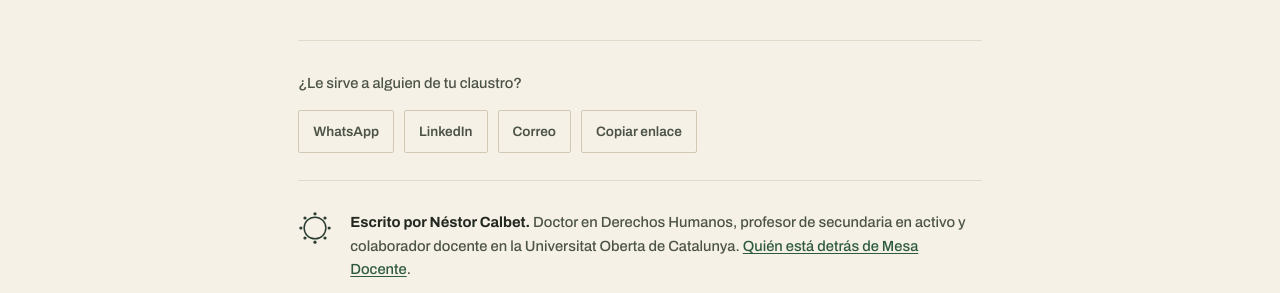
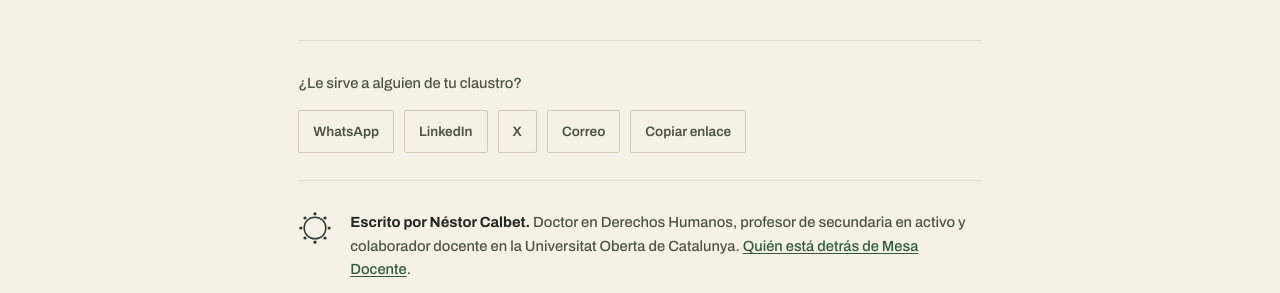
Before and after one commit to ncalbet/blog-docentes, a Jekyll site: the page built from _posts/2026-07-08-bienvenida.md, in a window 1280 px wide. Shown: the part 1040-1333 px from the top of the page. Built offline with Jekyll 4.4.1, drawn with Linux system fonts in a browser that asks for light colours.

Commit message:
La tarjeta al compartir lleva la marca, y añade X a los botones
Al compartir un artículo salía el retrato del autor: quien comparte comparte la
publicación, y una cara sin contexto en una previsualización de WhatsApp
desorienta más de lo que ayuda. Ahora va una tarjeta de marca de 1200x630 (la
proporción que esperan las redes), con el motivo de la mesa, el nombre y el
lema, en los colores del sitio. El texto queda dentro del cuadrado central para
que los clientes que recortan no se lleven los bordes.

Afecta a WhatsApp, LinkedIn y X por igual: los tres leen la misma og:image.

El retrato sigue donde le toca, en /sobre/.

Co-Authored-By: Claude Opus 5 <noreply@anthropic.com>

```diff
--- a/_config.yml
+++ b/_config.yml
@@ -15,13 +15,17 @@ baseurl: ""
 # `defaults` cada pàgina neix amb `page.image` i sí que l'emet. Un `og:image` absent es
 # detecta mirant l'HTML servit, no els logs.
 #
-# PENDENT: una targeta 1200x630 pròpia. Ara hi ha el retrat, que és quadrat i les xarxes
-# l'escapcen pels costats; serveix, però no és el que toca.
+# Hi va la MARCA i no el retrat: qui comparteix un article comparteix la publicació, i una
+# cara sense context en una previsualització de WhatsApp desorienta més que ajuda.
+# La targeta és 1200x630 —la proporció que esperen les xarxes— i el text hi queda dins del
+# quadrat central, perquè els clients que escapcen no se n'emportin les vores.
+# Es va generar amb Chrome headless a partir d'un HTML de disseny; si algun dia canvia el
+# lema o la marca, cal tornar-la a generar (no és un fitxer que es pugui editar a mà).
 defaults:
   - scope:
       path: ""
     values:
-      image: /assets/img/nestor-calbet.jpg
+      image: /assets/img/mesa-docente-card.png
 
 # Autoria: PERSONA, no marca. Mesa Docente és la publicació; qui signa és una persona
 # amb ORCID. Amb `name` de marca, el JSON-LD declarava `Person: "Mesa Docente"` —una marca
--- a/_includes/compartir.html
+++ b/_includes/compartir.html
@@ -28,6 +28,7 @@
   <div class="compartir__acciones">
     <a class="compartir__btn" href="https://wa.me/?text={{ mensaje_url }}" target="_blank" rel="noopener">WhatsApp</a>
     <a class="compartir__btn" href="https://www.linkedin.com/sharing/share-offsite/?url={{ enlace_url }}" target="_blank" rel="noopener">LinkedIn</a>
+    <a class="compartir__btn" href="https://x.com/intent/post?text={{ titulo_url }}&amp;url={{ enlace_url }}" target="_blank" rel="noopener">X</a>
     <a class="compartir__btn" href="mailto:?subject={{ titulo_url }}&amp;body={{ mensaje_url }}">Correo</a>
     {%- comment -%}
       Aquests dos només tenen sentit amb JS, així que neixen amagats i el CSS els
```
Also changed, not shown: assets/img/mesa-docente-card.png (added).
